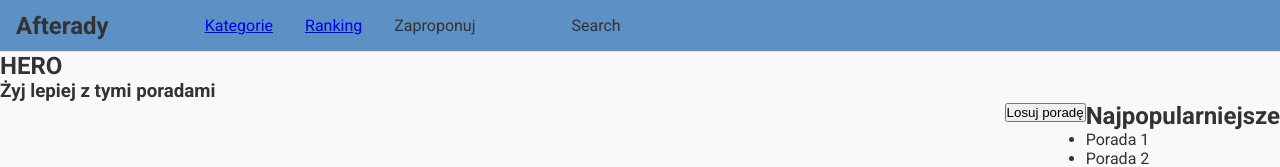
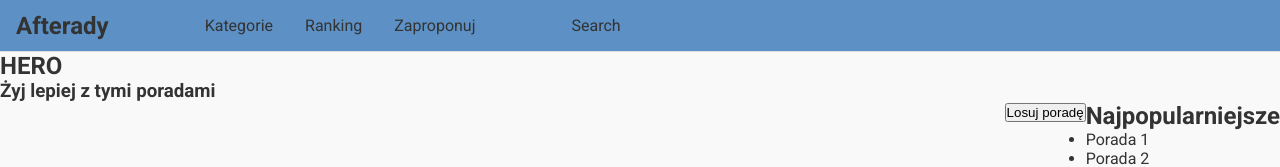
Before and after one commit to cerbin1/tips, a React (Vite) app: page / in a window 1280 px wide. Shown: the top 167 px of the page. Built offline with nearby package versions, Linux system fonts and the light colour scheme.

Commit message:
Fix nested a elements in Header

```diff
--- a/src/components/header/Header.jsx
+++ b/src/components/header/Header.jsx
@@ -8,12 +8,12 @@ export default function Header() {
       </div>
 
       <nav>
-        <a href="#" className="nav-item">
-          <Link to="/categories">Kategorie</Link>
-        </a>
-        <a href="#" className="nav-item">
-          <Link to="/ranking">Ranking</Link>
-        </a>
+        <Link className="nav-item" to="/categories">
+          Kategorie
+        </Link>
+        <Link className="nav-item" to="/ranking">
+          Ranking
+        </Link>
         <a href="#" className="nav-item">
           Zaproponuj
         </a>
```
